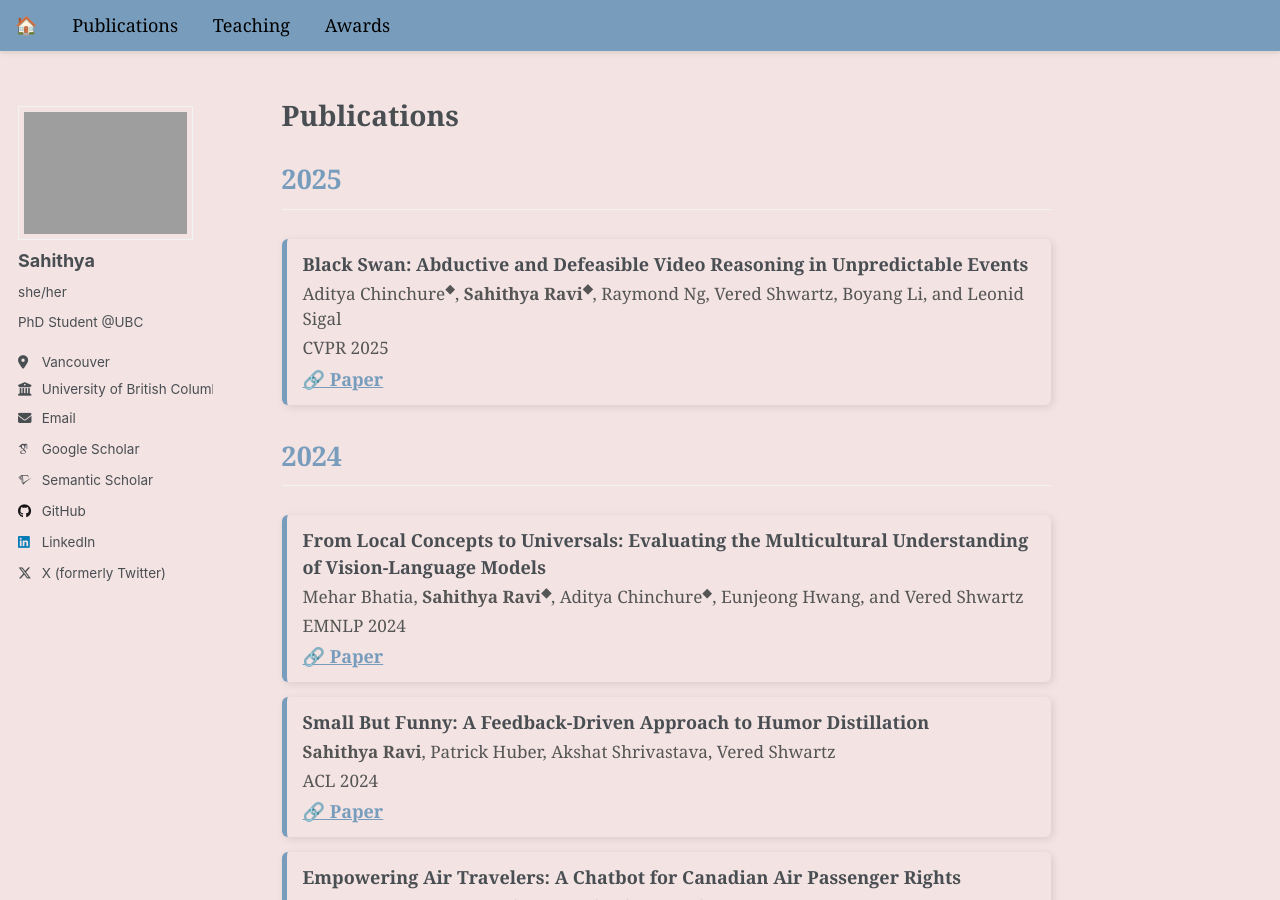
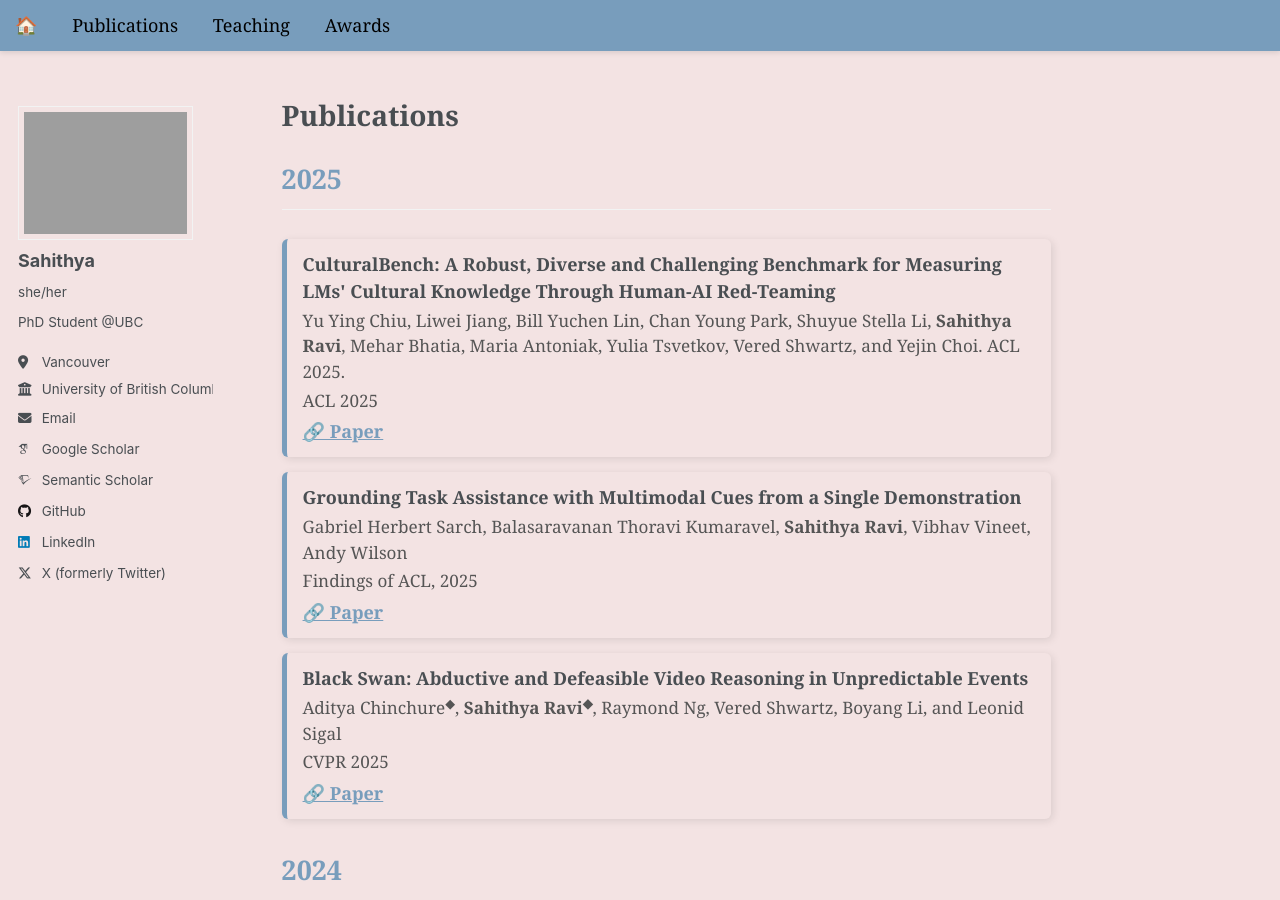
Before and after one commit to sahithyaravi/sahithyaravi.github.io, a Jekyll site: the page built from _pages/publications.md, in a window 1280 px wide and 900 px high. Built offline with Jekyll 4.4.1, drawn with Linux system fonts in a browser that asks for light colours; some web fonts are replaced.

Commit message:
acl stuff

```diff
--- a/_pages/publications.md
+++ b/_pages/publications.md
@@ -60,8 +60,22 @@ author_profile: true
 
 <div class="publications-container">
 
+
   <!-- 2025 -->
   <h2 class="pub-year">2025</h2>
+  <div class="publication-card">
+    <strong>CulturalBench: A Robust, Diverse and Challenging Benchmark for Measuring LMs' Cultural Knowledge Through Human-AI Red-Teaming</strong>
+    <span class="pub-authors"> Yu Ying Chiu, Liwei Jiang, Bill Yuchen Lin, Chan Young Park, Shuyue Stella Li, <b>Sahithya Ravi</b>, Mehar Bhatia, Maria Antoniak, Yulia Tsvetkov, Vered Shwartz, and Yejin Choi. ACL 2025.</span>
+    <span class="pub-venue">ACL 2025</span>
+    <a href="https://arxiv.org/pdf/2410.02677" class="pub-link">🔗 Paper</a>
+  </div>
+
+  <div class="publication-card">
+    <strong>Grounding Task Assistance with Multimodal Cues from a Single Demonstration</strong>
+    <span class="pub-authors">Gabriel Herbert Sarch, Balasaravanan Thoravi Kumaravel, <b>Sahithya Ravi</b>, Vibhav Vineet, Andy Wilson</span>
+    <span class="pub-venue">Findings of ACL, 2025</span>
+    <a href="https://arxiv.org/pdf/2505.01578" class="pub-link">🔗 Paper</a>
+  </div>
 
   <div class="publication-card">
     <strong>Black Swan: Abductive and Defeasible Video Reasoning in Unpredictable Events</strong>
```
